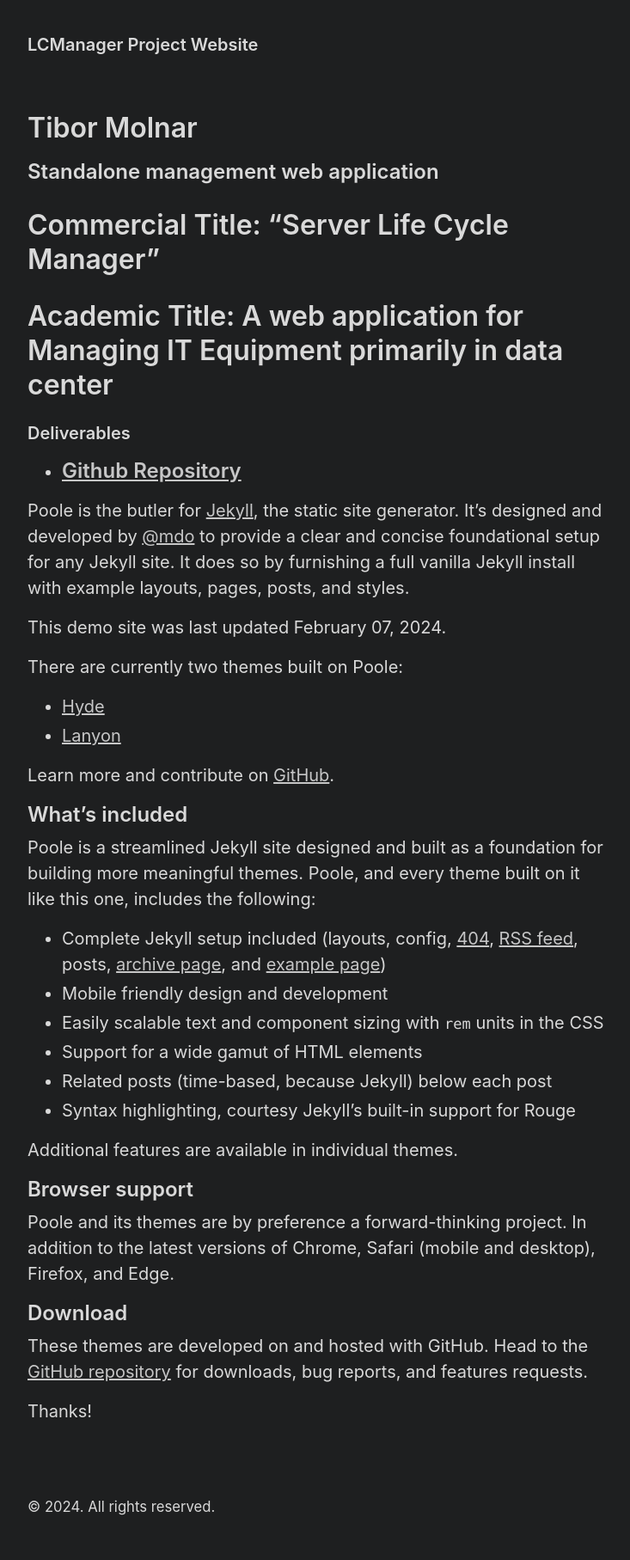
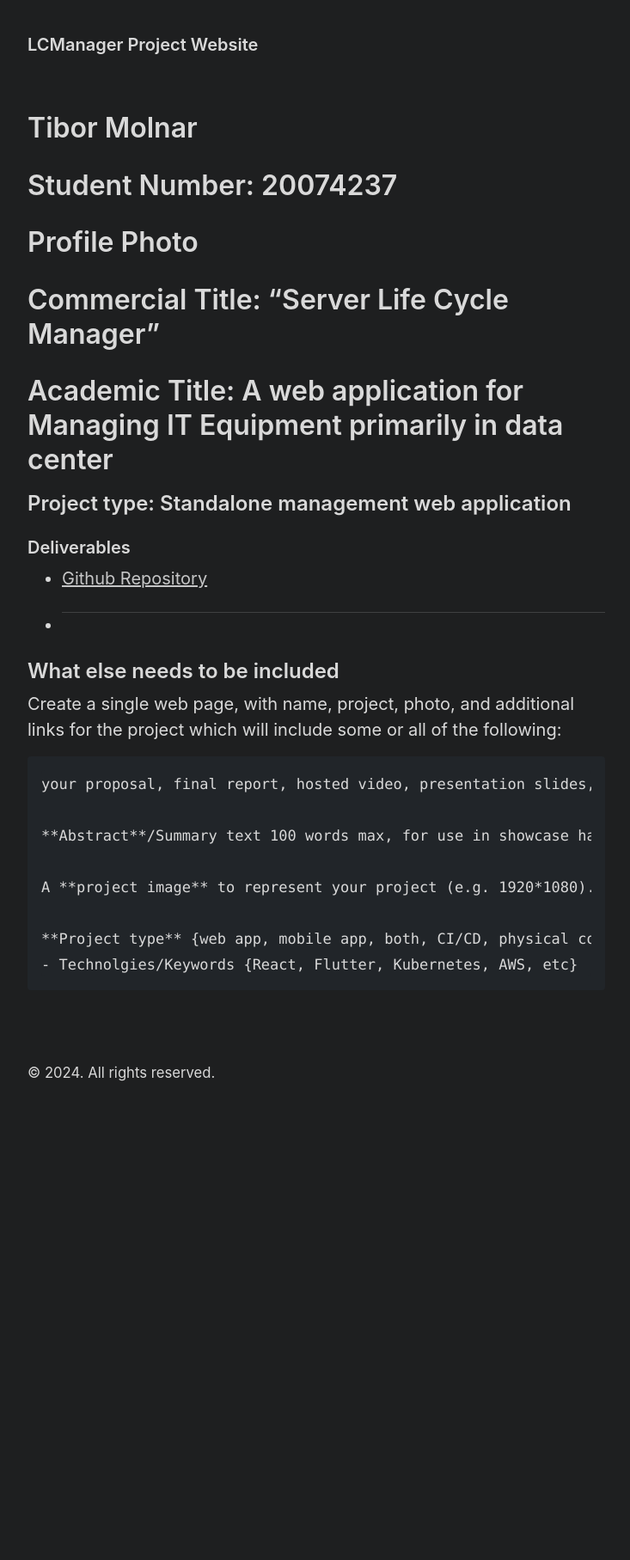
Before and after one commit to csibman27/csibman27.github.io, a Jekyll site: the page built from _posts/2024-02-06-introduction.md, in a window 1280 px wide. Shown: the whole page at 86% size, without its empty margins (272-1005 px from the left). Built offline with Jekyll 4.4.1, drawn with Linux system fonts in a browser that asks for light colours; after the commit the page ends 1310 px from its top, so only the background shows below that.

Commit message:
change intro page

```diff
--- a/_posts/2024-02-06-introduction.md
+++ b/_posts/2024-02-06-introduction.md
@@ -3,46 +3,31 @@ layout: post
 title: Tibor Molnar
 ---
 
+# Student Number: 20074237
+# Profile Photo
 
-## Standalone management web application
 # Commercial Title: “Server Life Cycle Manager”
 # Academic Title: A web application for Managing IT Equipment primarily in data center
 
 
+## Project type: Standalone management web application
+
+
 ### Deliverables
 * [Github Repository](https://github.com/csibman27/LCManagerV3)
+*
 -----
 
-Poole is the butler for [Jekyll](http://jekyllrb.com), the static site generator. It's designed and developed by [@mdo](https://twitter.com/mdo) to provide a clear and concise foundational setup for any Jekyll site. It does so by furnishing a full vanilla Jekyll install with example layouts, pages, posts, and styles.
 
-This demo site was last updated {{ site.time | date: "%B %d, %Y" }}.
+## What else needs to be included
 
-There are currently two themes built on Poole:
+Create a single web page, with name, project, photo, and additional links for the project which will include some or all of the following:
 
-* [Hyde](http://hyde.getpoole.com)
-* [Lanyon](http://lanyon.getpoole.com)
+    your proposal, final report, hosted video, presentation slides, link to site or app download, deployment instructions, Slack, Trello, github repos used in the project, link to application, etc.
 
-Learn more and contribute on [GitHub]({{ site.github.repo }}).
+    **Abstract**/Summary text 100 words max, for use in showcase handbook.
 
-## What's included
+    A **project image** to represent your project (e.g. 1920*1080). i.e. a visual poster. This could be a screenshot or a composition of many screenshots. System diagram, logos for key technologies used (Quick tip: capture some screens, crop and paste onto a Powerpoint slide width 1920, height 1080, and export as .png). Treat it like a poster! Use a background or border.
 
-Poole is a streamlined Jekyll site designed and built as a foundation for building more meaningful themes. Poole, and every theme built on it like this one, includes the following:
-
-* Complete Jekyll setup included (layouts, config, [404]({{ '404.html' | relative_url }}), [RSS feed]({{ 'atom.xml' | relative_url }}), posts, [archive page]({{ 'archive' | relative_url }}), and [example page]({{ 'about' | relative_url }}))
-* Mobile friendly design and development
-* Easily scalable text and component sizing with `rem` units in the CSS
-* Support for a wide gamut of HTML elements
-* Related posts (time-based, because Jekyll) below each post
-* Syntax highlighting, courtesy Jekyll's built-in support for Rouge
-
-Additional features are available in individual themes.
-
-## Browser support
-
-Poole and its themes are by preference a forward-thinking project. In addition to the latest versions of Chrome, Safari (mobile and desktop), Firefox, and Edge.
-
-## Download
-
-These themes are developed on and hosted with GitHub. Head to the [GitHub repository]({{ site.github.repo }}) for downloads, bug reports, and features requests.
-
-Thanks!
+    **Project type** {web app, mobile app, both, CI/CD, physical computing, AI, OTHER}.
+    - Technolgies/Keywords {React, Flutter, Kubernetes, AWS, etc}
```
